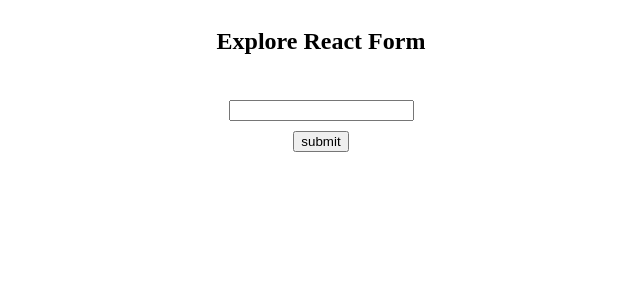
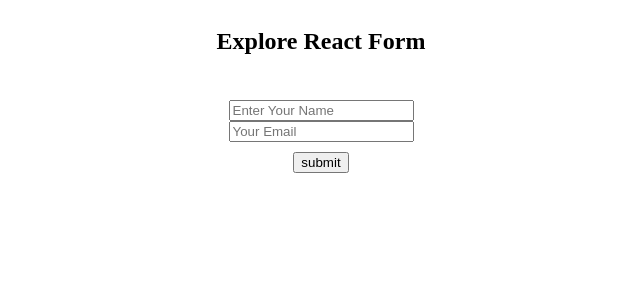
Before and after one commit to mdhafizulislam2004/Form_Data_Using_Submit, a React (Vite) app in the folder Access_Data/: page / in a window 1280 px wide. Shown: the top 300 px of the page, without its empty margins (319-959 px from the left). Built offline with nearby package versions, Linux system fonts and the light colour scheme.

Commit message:
Login Info

```diff
--- a/Access_Data/src/Components/SimpleForm/SimpleForm.jsx
+++ b/Access_Data/src/Components/SimpleForm/SimpleForm.jsx
@@ -1,9 +1,21 @@
 const SimpleForm = () => {
+
+    const submitHendaler = (e) => {
+        e.preventDefault()
+        console.log(e.target.name.value);
+        console.log(e.target.email.value);
+
+    }
+
     return (
-        <div style={{textAlign:"center"}}>
-            <input type="text"/>
-            <br />
-            <input style={{marginTop:"10px"}} type="submit" value="submit" />
+        <div style={{ textAlign: "center" }}>
+            <form action="" onSubmit={submitHendaler}>
+                <input type="text" placeholder="Enter Your Name" name="name" />
+                <br />
+                <input type="email" name="email" placeholder="Your Email" id="" />
+                <br />
+                <input style={{ marginTop: "10px" }} type="submit" value="submit" />
+            </form>
         </div>
     );
 };
```
